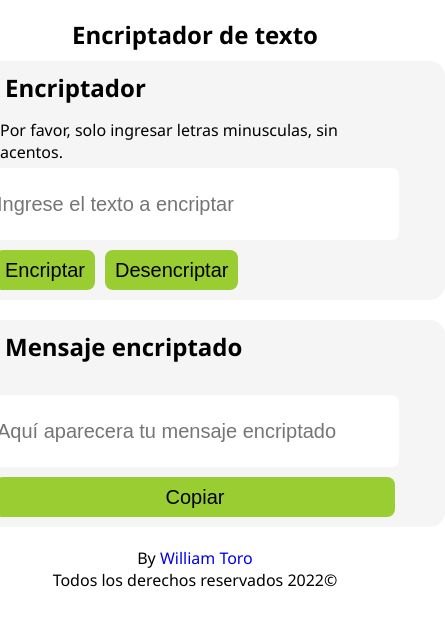
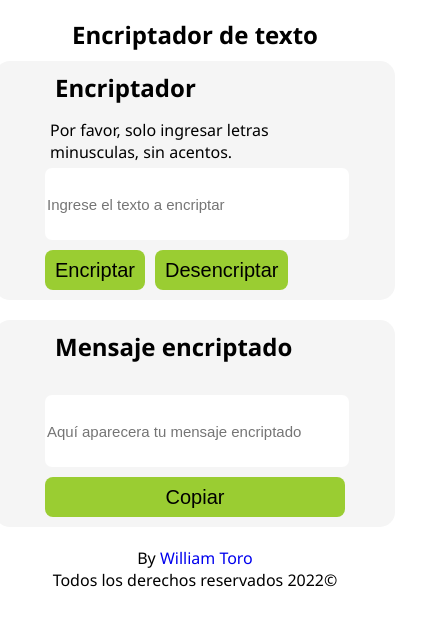
Before and after one commit to a-toro/oracle-one-challenge-1, a plain HTML site: page index.html in a window 390 px wide. Shown: the whole page, 445 px wide, since content can reach past the window. Drawn offline with Linux system fonts and the light colour scheme.

Commit message:
Refactoring

```diff
--- a/style.css
+++ b/style.css
@@ -92,3 +92,20 @@ footer {
 a {
     text-decoration: none;
 }
+
+@media (max-width: 600px) {
+
+    .encriptador {
+        display: flex;
+        flex-direction: column;
+        background-color: whitesmoke;
+        padding-left: 50px;
+        width: 300px;
+        padding-right: 50px;
+        border-radius: 15px;
+    }
+
+    input {
+        font-size: 15px;
+    }
+}
```
